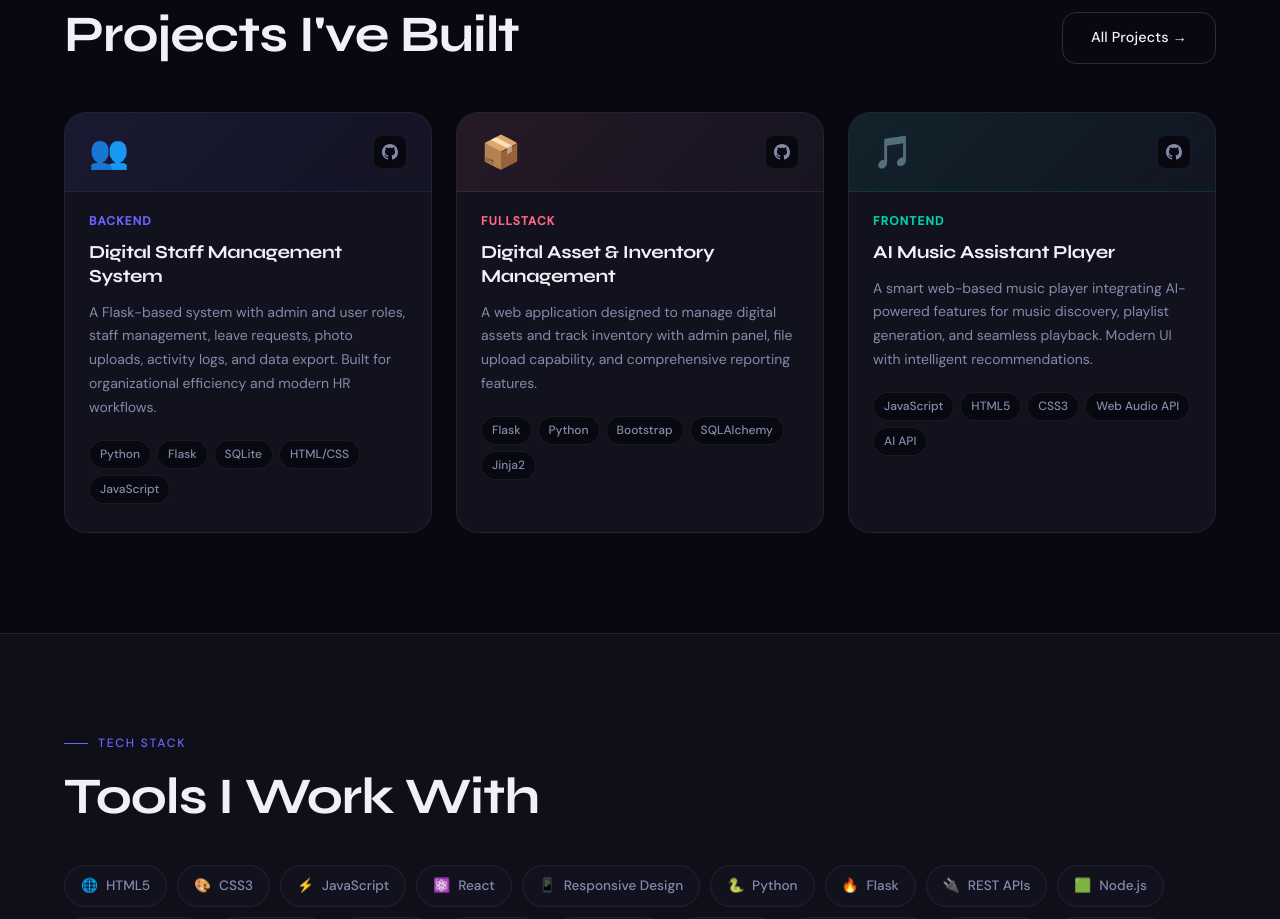
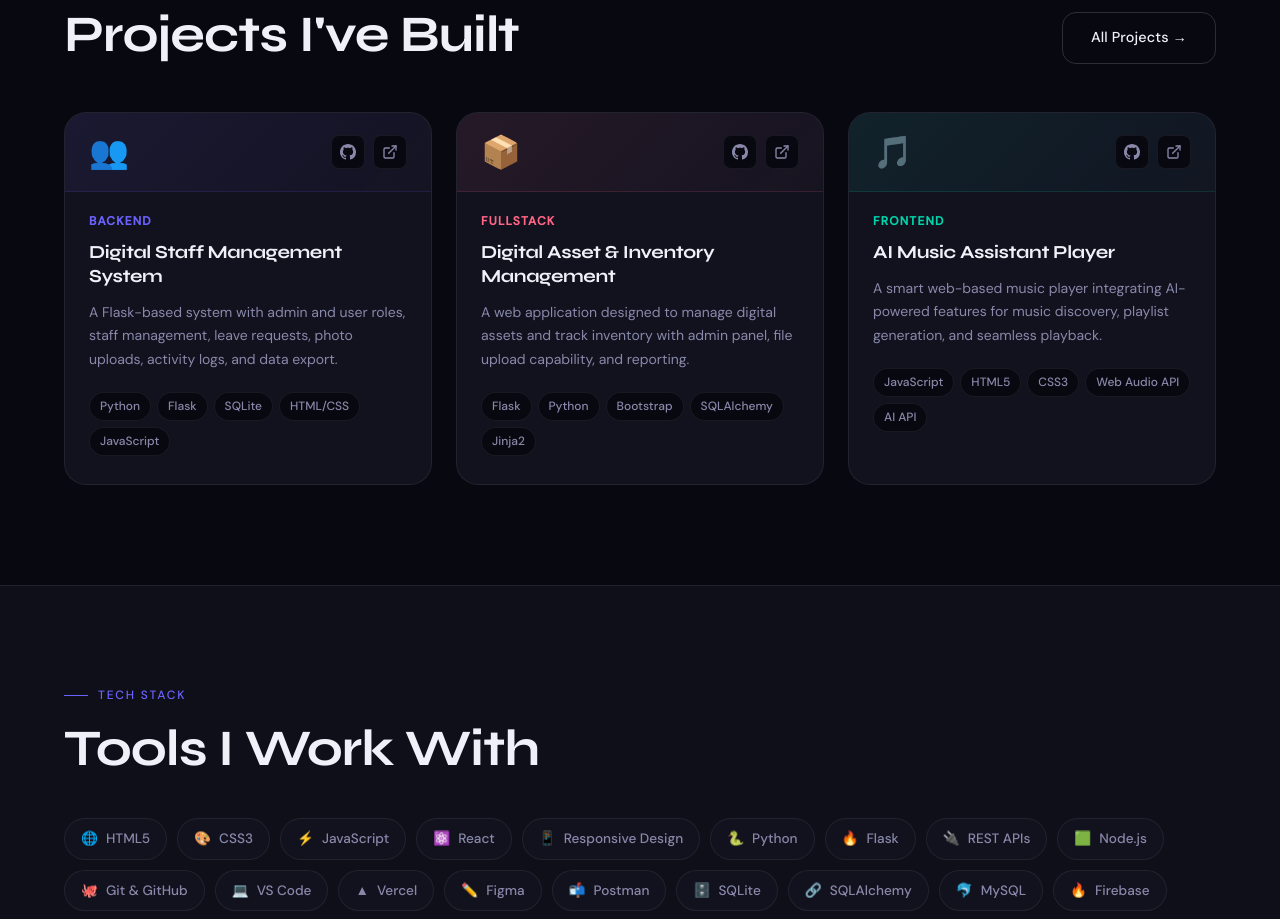
Before and after one commit to Pluhmee/My-Portfolio, a React (Create React App) app: page / in a window 1280 px wide. Shown: the part 1000-1919 px from the top of the page. Built offline with nearby package versions, Linux system fonts and the light colour scheme.

Commit message:
Refine project details in portfolio.js
Updated project descriptions and demo URLs for clarity and accuracy.

```diff
--- a/src/data/portfolio.js
+++ b/src/data/portfolio.js
@@ -18,41 +18,41 @@ export const projects = [
   {
     id: 1,
     title: "Digital Staff Management System",
-    description:
-      "A Flask-based system with admin and user roles, staff management, leave requests, photo uploads, activity logs, and data export. Built for organizational efficiency and modern HR workflows.",
+    description: "A Flask-based system with admin and user roles, staff management, leave requests, photo uploads, activity logs, and data export.",
     tech: ["Python", "Flask", "SQLite", "HTML/CSS", "JavaScript"],
     github: "https://github.com/Pluhmee",
-    demo: "#",
+    demo: "https://digital-staff-management-system.onrender.com/login",  // ← real URL here
     category: "Backend",
     featured: true,
     color: "#6c63ff",
     icon: "👥",
+    liveUrl: "https://digital-staff-management-system.onrender.com/login",  // ← same URL
   },
   {
     id: 2,
     title: "Digital Asset & Inventory Management",
-    description:
-      "A web application designed to manage digital assets and track inventory with admin panel, file upload capability, and comprehensive reporting features.",
+    description: "A web application designed to manage digital assets and track inventory with admin panel, file upload capability, and reporting.",
     tech: ["Flask", "Python", "Bootstrap", "SQLAlchemy", "Jinja2"],
     github: "https://github.com/Pluhmee",
-    demo: "#",
+    demo: "https://your-asset-management-site.com",
     category: "Fullstack",
     featured: true,
     color: "#ff6584",
     icon: "📦",
+    liveUrl: "https://your-asset-management-site.com",
   },
   {
     id: 3,
     title: "AI Music Assistant Player",
-    description:
-      "A smart web-based music player integrating AI-powered features for music discovery, playlist generation, and seamless playback. Modern UI with intelligent recommendations.",
+    description: "A smart web-based music player integrating AI-powered features for music discovery, playlist generation, and seamless playback.",
     tech: ["JavaScript", "HTML5", "CSS3", "Web Audio API", "AI API"],
     github: "https://github.com/Pluhmee",
-    demo: "#",
+    demo: "https://your-music-player-site.com",
     category: "Frontend",
     featured: true,
     color: "#00d4aa",
     icon: "🎵",
+    liveUrl: "https://your-music-player-site.com",
   },
 ];
 
```
